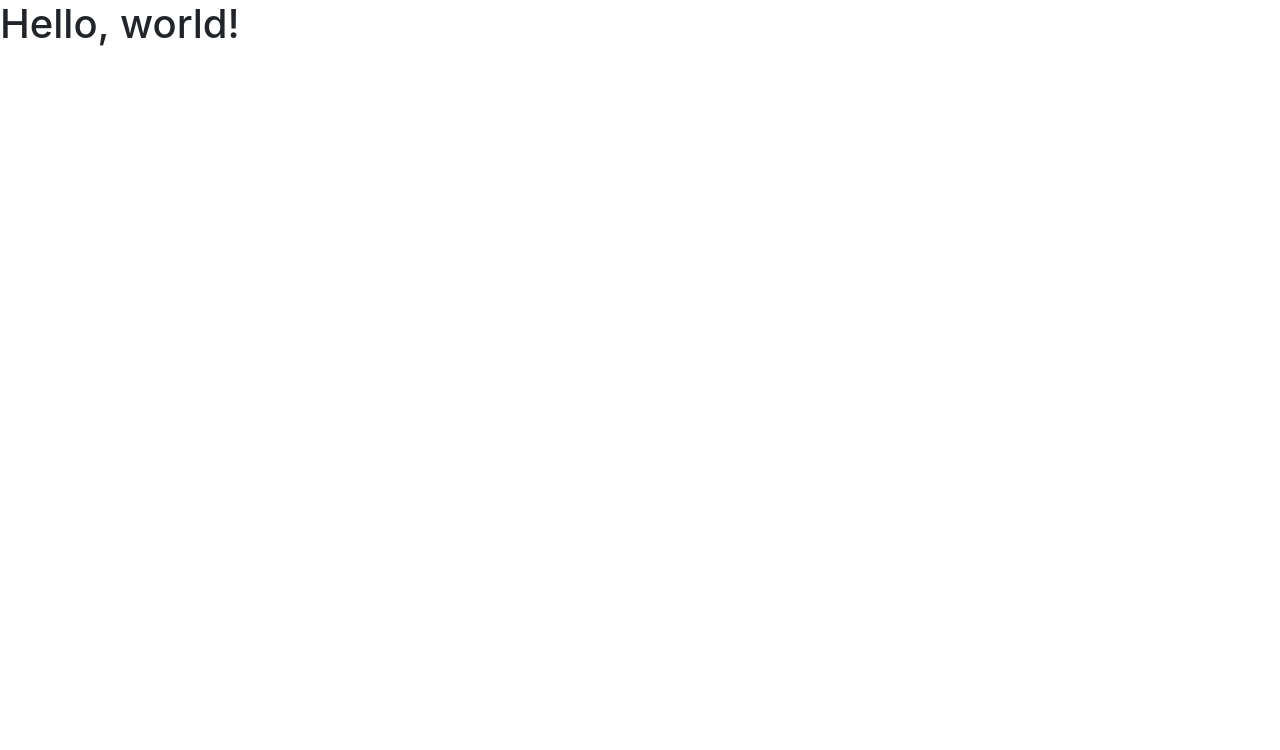
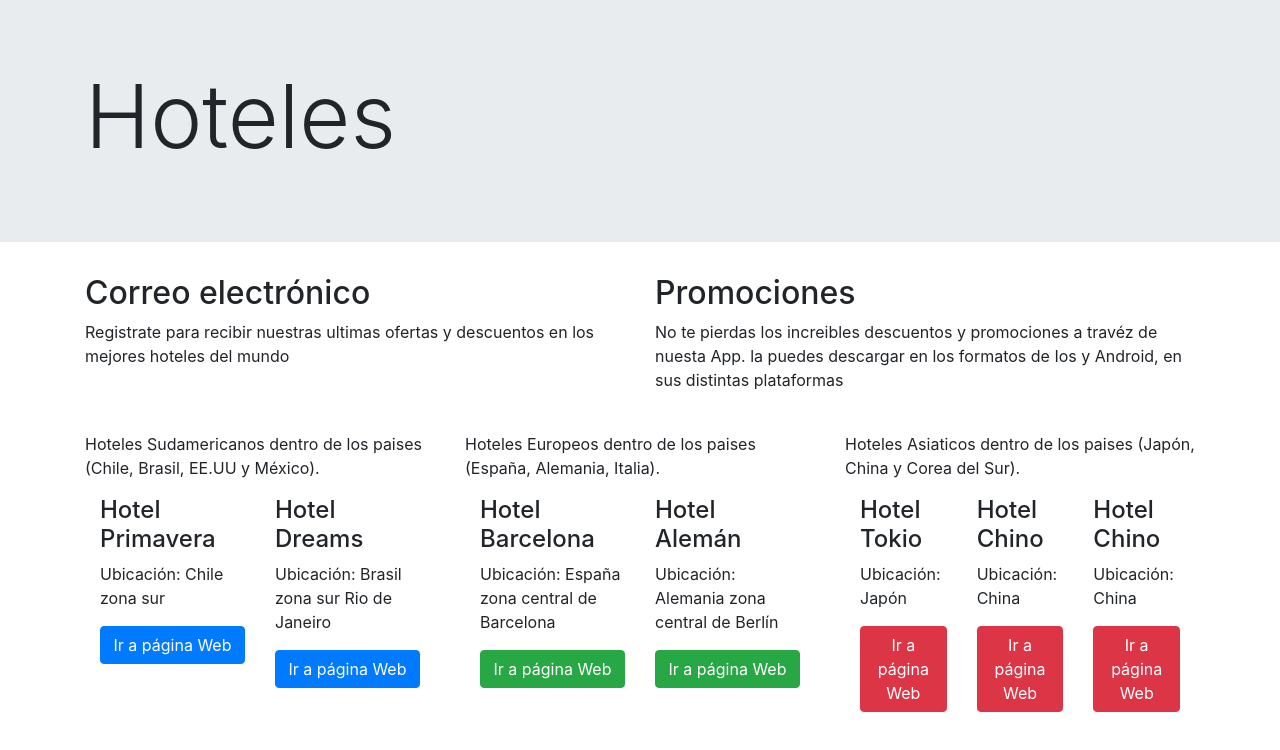
Before and after one commit to erre-developer/guia-hoteles, a website: page index.html in a window 1280 px wide. Drawn offline with nearby package versions, Linux system fonts and the light colour scheme.

Commit message:
Se agregadon grillas de bootstrap en el index.html

```diff
--- a/index.html
+++ b/index.html
@@ -11,7 +11,106 @@
     <title>Hello, world!</title>
   </head>
   <body>
-    <h1>Hello, world!</h1>
+    <div class="jumbotron jumbotron-fluid">
+        <div class="container">
+          <h1 class="display-2">Hoteles</h1>
+         </div>
+    </div>
+
+    <div class="container">
+        <div class="row">
+            <div class="col-sm">
+                <h2>Correo electrónico</h2>
+                <p>Registrate para recibir nuestras ultimas ofertas y descuentos en los mejores hoteles del mundo</p>
+            </div>
+
+            <div class="col-sm">
+                <h2>Promociones</h2>
+                <p>No te pierdas los increibles descuentos y promociones a travéz de nuesta App. la puedes descargar en los formatos de Ios y Android, en sus distintas plataformas</p>
+            </div>
+
+        </div>
+    </div>
+
+    <br>
+
+    <div class="container">
+        <div class="row">
+
+            <div class="col-sm-4">
+                <p>Hoteles Sudamericanos dentro de los paises (Chile, Brasil, EE.UU y México).</p>
+                <div class="container-fluid">
+                    <div class="row">
+                        <div class="col-sm">
+                            <h4>Hotel Primavera</h4>
+                            <p>Ubicación: Chile zona sur</p>
+                            <button type="button" class="btn btn-primary btn-block">Ir a página Web</button>
+                        </div>
+
+                        <div class="col-sm">
+                            <h4>Hotel Dreams</h4>
+                            <p>Ubicación: Brasil zona sur Rio de Janeiro</p>
+                            <button type="button" class="btn btn-primary btn-block">Ir a página Web</button>
+                        </div>
+                    </div>
+                </div>
+            </div>
+
+            <div class="col-sm-4">
+                <p>Hoteles Europeos dentro de los paises (España, Alemania, Italia).</p>
+                <div class="container-fluid">
+                    <div class="row">
+                        <div class="col-sm">
+                            <h4>Hotel Barcelona</h4>
+                            <p>Ubicación: España zona central de Barcelona</p>
+                            <button type="button" class="btn btn-success btn-block">Ir a página Web</button>
+                        </div>
+
+                        <div class="col-sm">
+                            <h4>Hotel Alemán</h4>
+                            <p>Ubicación: Alemania zona central de Berlín</p>
+                            <button type="button" class="btn btn-success btn-block">Ir a página Web</button>
+                        </div>
+                    </div>
+                </div>
+            </div>
+
+            <div class="col-sm-4">
+                <p>Hoteles Asiaticos dentro de los paises (Japón, China y Corea del Sur).</p>
+                <div class="container-fluid">
+                    <div class="row">
+                        <div class="col-sm">
+                            <h4>Hotel Tokio</h4>
+                            <p>Ubicación: Japón</p>
+                            <button type="button" class="btn btn-danger btn-block">Ir a página Web</button>
+                        </div>
+
+                        <div class="col-sm">
+                            <h4>Hotel Chino</h4>
+                            <p>Ubicación: China</p>
+                            <button type="button" class="btn btn-danger btn-block">Ir a página Web</button>
+                        </div>
+
+                        <div class="col-sm">
+                            <h4>Hotel Chino</h4>
+                            <p>Ubicación: China</p>
+                            <button type="button" class="btn btn-danger btn-block">Ir a página Web</button>
+                        </div>
+
+                    </div>
+                </div>
+            </div>
+
+        </div>
+
+        </div>
+
+    </div>
+
+    <br>
+    <br>
+
+
 
     <!-- Optional JavaScript -->
     <!-- jQuery first, then Popper.js, then Bootstrap JS -->
```
